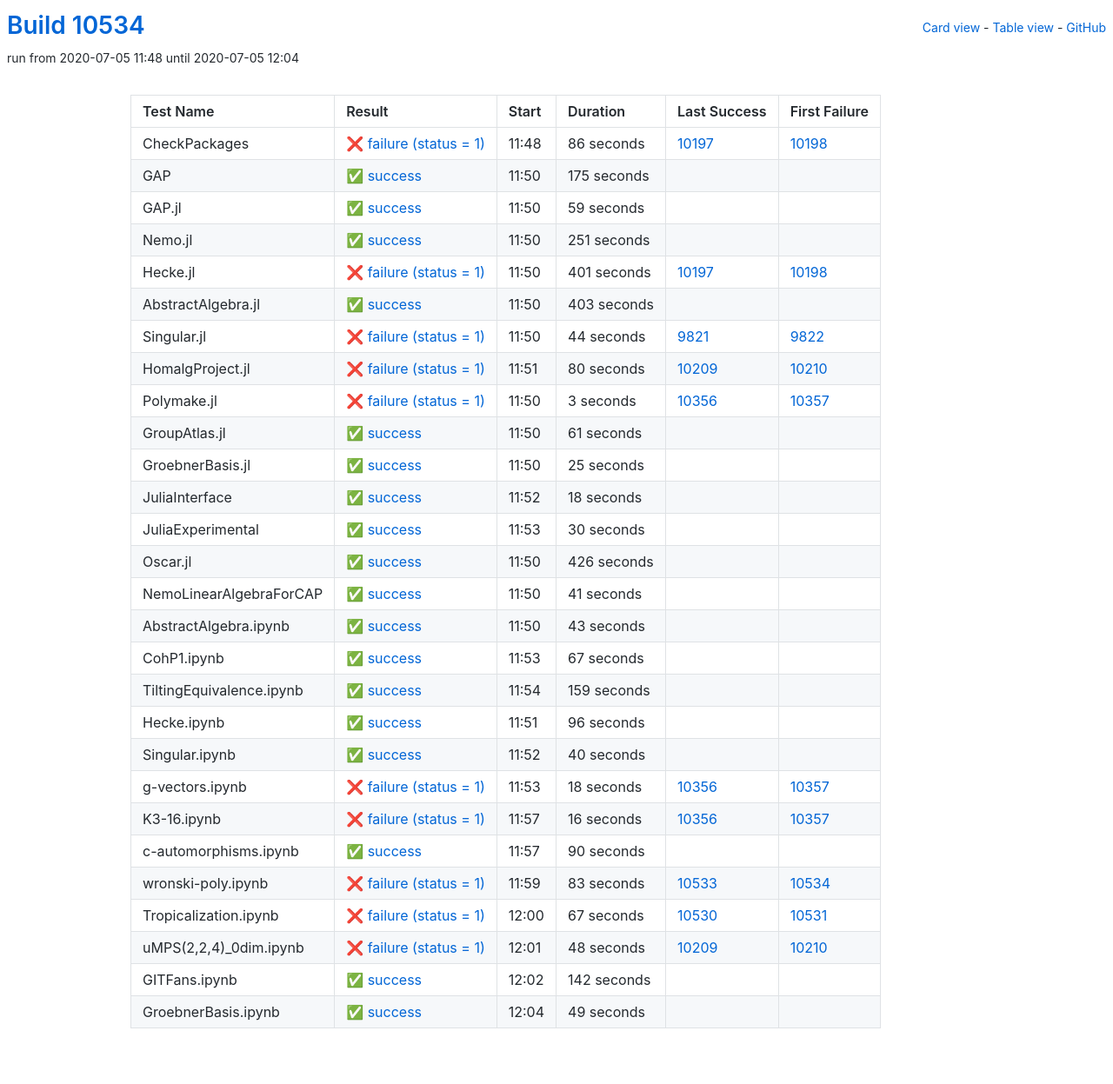
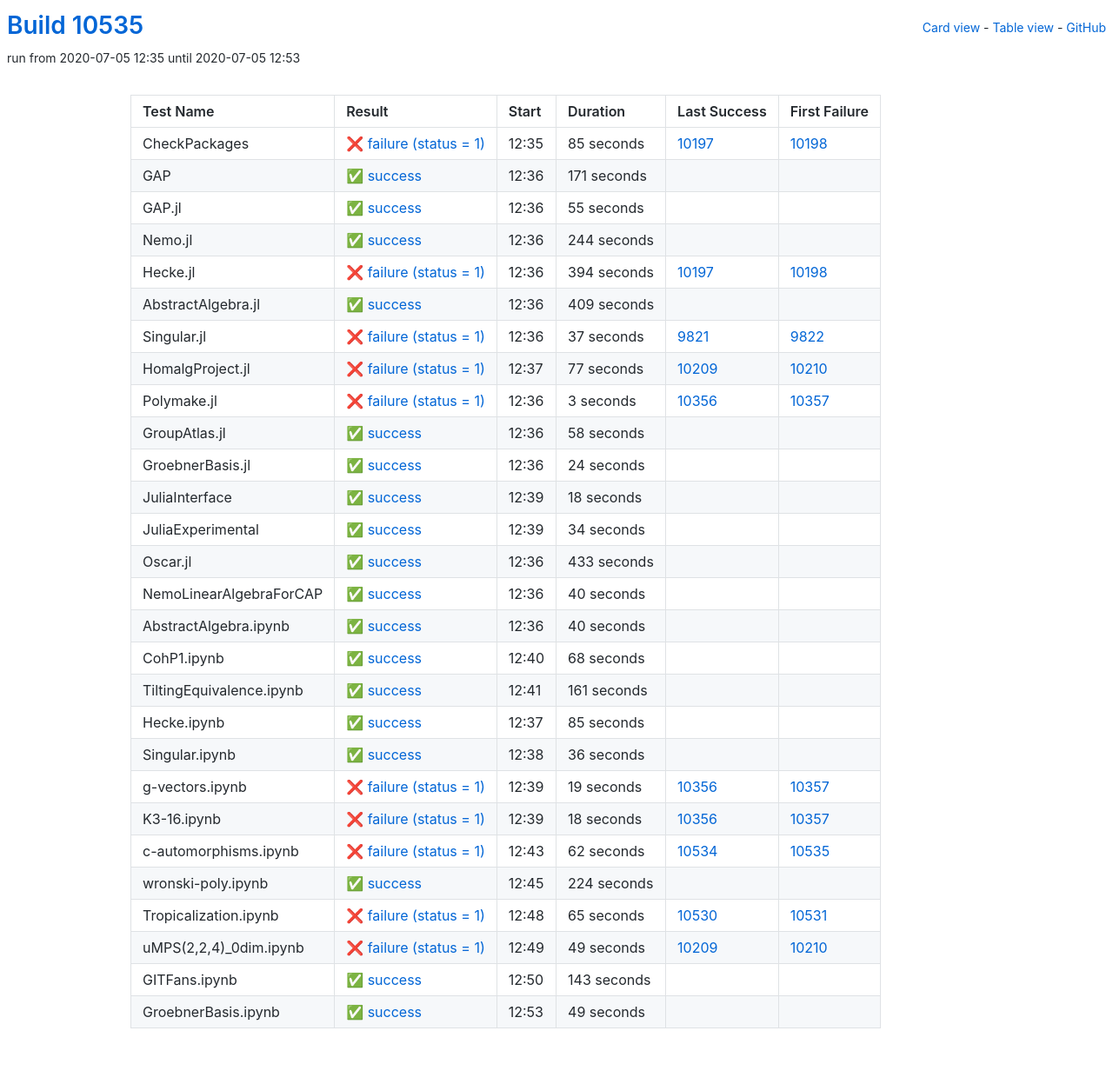
Before and after one commit to oscar-system/oscar-ci-status, a Jekyll site: the page built from table.html, in a window 1280 px wide. Shown: the whole page at 87% size. Built offline with Jekyll 4.4.1, drawn with Linux system fonts in a browser that asks for light colours.

Commit message:
Build #10535

```diff
--- a/_data/ci.yml
+++ b/_data/ci.yml
@@ -1,6 +1,6 @@
 ---
-build: 10534
-build_url: https://oscarci.mathematik.uni-kl.de/job/oscar/10534/
+build: 10535
+build_url: https://oscarci.mathematik.uni-kl.de/job/oscar/10535/
 job: oscar
 organization: oscar-system
 repo: oscar-ci-status
@@ -8,104 +8,104 @@
 tests:
 - name: CheckPackages
   id: checkpackages
-  log: https://oscarci.mathematik.uni-kl.de/job/oscar/10534/artifact/logs/build-10534/CheckPackages.log
-  start: 2020-07-05 11:48
+  log: https://oscarci.mathematik.uni-kl.de/job/oscar/10535/artifact/logs/build-10535/CheckPackages.log
+  start: 2020-07-05 12:35
   success: false
   exitcode: 1
   status: failure
-  duration: 86
+  duration: 85
   last_success: 10197
   last_success_url: https://oscarci.mathematik.uni-kl.de/job/oscar/10197/
   first_failure: 10198
   first_failure_url: https://oscarci.mathematik.uni-kl.de/job/oscar/10198/
 - name: GAP
   id: gap
-  log: https://oscarci.mathematik.uni-kl.de/job/oscar/10534/artifact/logs/build-10534/GAP.log
-  start: 2020-07-05 11:50
+  log: https://oscarci.mathematik.uni-kl.de/job/oscar/10535/artifact/logs/build-10535/GAP.log
+  start: 2020-07-05 12:36
   success: true
   exitcode: 0
   status: success
-  duration: 175
+  duration: 171
   last_success: false
   last_success_url:
   first_failure: false
   first_failure_url:
 - name: GAP.jl
   id: gap-jl
-  log: https://oscarci.mathematik.uni-kl.de/job/oscar/10534/artifact/logs/build-10534/GAP.jl.log
-  start: 2020-07-05 11:50
+  log: https://oscarci.mathematik.uni-kl.de/job/oscar/10535/artifact/logs/build-10535/GAP.jl.log
+  start: 2020-07-05 12:36
   success: true
   exitcode: 0
   status: success
-  duration: 59
+  duration: 55
   last_success: false
   last_success_url:
   first_failure: false
   first_failure_url:
 - name: Nemo.jl
   id: nemo-jl
-  log: https://oscarci.mathematik.uni-kl.de/job/oscar/10534/artifact/logs/build-10534/Nemo.jl.log
-  start: 2020-07-05 11:50
+  log: https://oscarci.mathematik.uni-kl.de/job/oscar/10535/artifact/logs/build-10535/Nemo.jl.log
+  start: 2020-07-05 12:36
   success: true
   exitcode: 0
   status: success
-  duration: 251
+  duration: 244
   last_success: false
   last_success_url:
   first_failure: false
   first_failure_url:
 - name: Hecke.jl
   id: hecke-jl
-  log: https://oscarci.mathematik.uni-kl.de/job/oscar/10534/artifact/logs/build-10534/Hecke.jl.log
-  start: 2020-07-05 11:50
+  log: https://oscarci.mathematik.uni-kl.de/job/oscar/10535/artifact/logs/build-10535/Hecke.jl.log
+  start: 2020-07-05 12:36
   success: false
   exitcode: 1
   status: failure
-  duration: 401
+  duration: 394
   last_success: 10197
   last_success_url: https://oscarci.mathematik.uni-kl.de/job/oscar/10197/
   first_failure: 10198
   first_failure_url: https://oscarci.mathematik.uni-kl.de/job/oscar/10198/
 - name: AbstractAlgebra.jl
   id: abstractalgebra-jl
-  log: https://oscarci.mathematik.uni-kl.de/job/oscar/10534/artifact/logs/build-10534/AbstractAlgebra.jl.log
-  start: 2020-07-05 11:50
+  log: https://oscarci.mathematik.uni-kl.de/job/oscar/10535/artifact/logs/build-10535/AbstractAlgebra.jl.log
+  start: 2020-07-05 12:36
   success: true
   exitcode: 0
   status: success
-  duration: 403
+  duration: 409
   last_success: false
   last_success_url:
   first_failure: false
   first_failure_url:
 - name: Singular.jl
   id: singular-jl
-  log: https://oscarci.mathematik.uni-kl.de/job/oscar/10534/artifact/logs/build-10534/Singular.jl.log
-  start: 2020-07-05 11:50
+  log: https://oscarci.mathematik.uni-kl.de/job/oscar/10535/artifact/logs/build-10535/Singular.jl.log
+  start: 2020-07-05 12:36
   success: false
   exitcode: 1
   status: failure
-  duration: 44
+  duration: 37
   last_success: 9821
   last_success_url: https://oscarci.mathematik.uni-kl.de/job/oscar/9821/
   first_failure: 9822
   first_failure_url: https://oscarci.mathematik.uni-kl.de/job/oscar/9822/
 - name: HomalgProject.jl
   id: homalgproject-jl
-  log: https://oscarci.mathematik.uni-kl.de/job/oscar/10534/artifact/logs/build-10534/HomalgProject.jl.log
-  start: 2020-07-05 11:51
+  log: https://oscarci.mathematik.uni-kl.de/job/oscar/10535/artifact/logs/build-10535/HomalgProject.jl.log
+  start: 2020-07-05 12:37
   success: false
   exitcode: 1
   status: failure
-  duration: 80
+  duration: 77
   last_success: 10209
   last_success_url: https://oscarci.mathematik.uni-kl.de/job/oscar/10209/
   first_failure: 10210
   first_failure_url: https://oscarci.mathematik.uni-kl.de/job/oscar/10210/
 - name: Polymake.jl
   id: polymake-jl
-  log: https://oscarci.mathematik.uni-kl.de/job/oscar/10534/artifact/logs/build-10534/Polymake.jl.log
-  start: 2020-07-05 11:50
+  log: https://oscarci.mathematik.uni-kl.de/job/oscar/10535/artifact/logs/build-10535/Polymake.jl.log
+  start: 2020-07-05 12:36
   success: false
   exitcode: 1
   status: failure
@@ -116,32 +116,32 @@
   first_failure_url: https://oscarci.mathematik.uni-kl.de/job/oscar/10357/
 - name: GroupAtlas.jl
   id: groupatlas-jl
-  log: https://oscarci.mathematik.uni-kl.de/job/oscar/10534/artifact/logs/build-10534/GroupAtlas.jl.log
-  start: 2020-07-05 11:50
+  log: https://oscarci.mathematik.uni-kl.de/job/oscar/10535/artifact/logs/build-10535/GroupAtlas.jl.log
+  start: 2020-07-05 12:36
   success: true
   exitcode: 0
   status: success
-  duration: 61
+  duration: 58
   last_success: false
   last_success_url:
   first_failure: false
   first_failure_url:
 - name: GroebnerBasis.jl
   id: groebnerbasis-jl
-  log: https://oscarci.mathematik.uni-kl.de/job/oscar/10534/artifact/logs/build-10534/GroebnerBasis.jl.log
-  start: 2020-07-05 11:50
+  log: https://oscarci.mathematik.uni-kl.de/job/oscar/10535/artifact/logs/build-10535/GroebnerBasis.jl.log
+  start: 2020-07-05 12:36
   success: true
   exitcode: 0
   status: success
-  duration: 25
+  duration: 24
   last_success: false
   last_success_url:
   first_failure: false
   first_failure_url:
 - name: JuliaInterface
   id: juliainterface
-  log: https://oscarci.mathematik.uni-kl.de/job/oscar/10534/artifact/logs/build-10534/JuliaInterface.log
-  start: 2020-07-05 11:52
+  log: https://oscarci.mathematik.uni-kl.de/job/oscar/10535/artifact/logs/build-10535/JuliaInterface.log
+  start: 2020-07-05 12:39
   success: true
   exitcode: 0
   status: success
@@ -152,92 +152,32 @@
   first_failure_url:
 - name: JuliaExperimental
   id: juliaexperimental
-  log: https://oscarci.mathematik.uni-kl.de/job/oscar/10534/artifact/logs/build-10534/JuliaExperimental.log
-  start: 2020-07-05 11:53
+  log: https://oscarci.mathematik.uni-kl.de/job/oscar/10535/artifact/logs/build-10535/JuliaExperimental.log
+  start: 2020-07-05 12:39
   success: true
   exitcode: 0
   status: success
-  duration: 30
+  duration: 34
   last_success: false
   last_success_url:
   first_failure: false
   first_failure_url:
 - name: Oscar.jl
   id: oscar-jl
-  log: https://oscarci.mathematik.uni-kl.de/job/oscar/10534/artifact/logs/build-10534/Oscar.jl.log
-  start: 2020-07-05 11:50
+  log: https://oscarci.mathematik.uni-kl.de/job/oscar/10535/artifact/logs/build-10535/Oscar.jl.log
+  start: 2020-07-05 12:36
   success: true
   exitcode: 0
   status: success
-  duration: 426
+  duration: 433
   last_success: false
   last_success_url:
   first_failure: false
   first_failure_url:
 - name: NemoLinearAlgebraForCAP
   id: nemolinearalgebraforcap
-  log: https://oscarci.mathematik.uni-kl.de/job/oscar/10534/artifact/logs/build-10534/NemoLinearAlgebraForCAP.log
-  start: 2020-07-05 11:50
-  success: true
-  exitcode: 0
-  status: success
-  duration: 41
-  last_success: false
-  last_success_url:
-  first_failure: false
-  first_failure_url:
-- name: AbstractAlgebra.ipynb
-  id: abstractalgebra-ipynb
-  log: https://oscarci.mathematik.uni-kl.de/job/oscar/10534/artifact/logs/build-10534/AbstractAlgebra.ipynb.log
-  start: 2020-07-05 11:50
-  success: true
-  exitcode: 0
-  status: success
-  duration: 43
-  last_success: false
-  last_success_url:
-  first_failure: false
-  first_failure_url:
-- name: CohP1.ipynb
-  id: cohp1-ipynb
-  log: https://oscarci.mathematik.uni-kl.de/job/oscar/10534/artifact/logs/build-10534/CohP1.ipynb.log
-  start: 2020-07-05 11:53
-  success: true
-  exitcode: 0
-  status: success
-  duration: 67
-  last_success: false
-  last_success_url:
-  first_failure: false
-  first_failure_url:
-- name: TiltingEquivalence.ipynb
-  id: tiltingequivalence-ipynb
-  log: https://oscarci.mathematik.uni-kl.de/job/oscar/10534/artifact/logs/build-10534/TiltingEquivalence.ipynb.log
-  start: 2020-07-05 11:54
-  success: true
-  exitcode: 0
-  status: success
-  duration: 159
-  last_success: false
-  last_success_url:
-  first_failure: false
-  first_failure_url:
-- name: Hecke.ipynb
-  id: hecke-ipynb
-  log: https://oscarci.mathematik.uni-kl.de/job/oscar/10534/artifact/logs/build-10534/Hecke.ipynb.log
-  start: 2020-07-05 11:51
-  success: true
-  exitcode: 0
-  status: success
-  duration: 96
-  last_success: false
-  last_success_url:
-  first_failure: false
-  first_failure_url:
-- name: Singular.ipynb
-  id: singular-ipynb
-  log: https://oscarci.mathematik.uni-kl.de/job/oscar/10534/artifact/logs/build-10534/Singular.ipynb.log
-  start: 2020-07-05 11:52
+  log: https://oscarci.mathematik.uni-kl.de/job/oscar/10535/artifact/logs/build-10535/NemoLinearAlgebraForCAP.log
+  start: 2020-07-05 12:36
   success: true
   exitcode: 0
   status: success
@@ -246,10 +186,82 @@
   last_success_url:
   first_failure: false
   first_failure_url:
+- name: AbstractAlgebra.ipynb
+  id: abstractalgebra-ipynb
+  log: https://oscarci.mathematik.uni-kl.de/job/oscar/10535/artifact/logs/build-10535/AbstractAlgebra.ipynb.log
+  start: 2020-07-05 12:36
+  success: true
+  exitcode: 0
+  status: success
+  duration: 40
+  last_success: false
+  last_success_url:
+  first_failure: false
+  first_failure_url:
+- name: CohP1.ipynb
+  id: cohp1-ipynb
+  log: https://oscarci.mathematik.uni-kl.de/job/oscar/10535/artifact/logs/build-10535/CohP1.ipynb.log
+  start: 2020-07-05 12:40
+  success: true
+  exitcode: 0
+  status: success
+  duration: 68
+  last_success: false
+  last_success_url:
+  first_failure: false
+  first_failure_url:
+- name: TiltingEquivalence.ipynb
+  id: tiltingequivalence-ipynb
+  log: https://oscarci.mathematik.uni-kl.de/job/oscar/10535/artifact/logs/build-10535/TiltingEquivalence.ipynb.log
+  start: 2020-07-05 12:41
+  success: true
+  exitcode: 0
+  status: success
+  duration: 161
+  last_success: false
+  last_success_url:
+  first_failure: false
+  first_failure_url:
+- name: Hecke.ipynb
+  id: hecke-ipynb
+  log: https://oscarci.mathematik.uni-kl.de/job/oscar/10535/artifact/logs/build-10535/Hecke.ipynb.log
+  start: 2020-07-05 12:37
+  success: true
+  exitcode: 0
+  status: success
+  duration: 85
+  last_success: false
+  last_success_url:
+  first_failure: false
+  first_failure_url:
+- name: Singular.ipynb
+  id: singular-ipynb
+  log: https://oscarci.mathematik.uni-kl.de/job/oscar/10535/artifact/logs/build-10535/Singular.ipynb.log
+  start: 2020-07-05 12:38
+  success: true
+  exitcode: 0
+  status: success
+  duration: 36
+  last_success: false
+  last_success_url:
+  first_failure: false
+  first_failure_url:
 - name: g-vectors.ipynb
   id: g-vectors-ipynb
-  log: https://oscarci.mathematik.uni-kl.de/job/oscar/10534/artifact/logs/build-10534/g-vectors.ipynb.log
-  start: 2020-07-05 11:53
+  log: https://oscarci.mathematik.uni-kl.de/job/oscar/10535/artifact/logs/build-10535/g-vectors.ipynb.log
+  start: 2020-07-05 12:39
+  success: false
+  exitcode: 1
+  status: failure
+  duration: 19
+  last_success: 10356
+  last_success_url: https://oscarci.mathematik.uni-kl.de/job/oscar/10356/
+  first_failure: 10357
+  first_failure_url: https://oscarci.mathematik.uni-kl.de/job/oscar/10357/
+- name: K3-16.ipynb
+  id: k3-16-ipynb
+  log: https://oscarci.mathematik.uni-kl.de/job/oscar/10535/artifact/logs/build-10535/K3-16.ipynb.log
+  start: 2020-07-05 12:39
   success: false
   exitcode: 1
   status: failure
@@ -258,82 +270,70 @@
   last_success_url: https://oscarci.mathematik.uni-kl.de/job/oscar/10356/
   first_failure: 10357
   first_failure_url: https://oscarci.mathematik.uni-kl.de/job/oscar/10357/
-- name: K3-16.ipynb
-  id: k3-16-ipynb
-  log: https://oscarci.mathematik.uni-kl.de/job/oscar/10534/artifact/logs/build-10534/K3-16.ipynb.log
-  start: 2020-07-05 11:57
+- name: c-automorphisms.ipynb
+  id: c-automorphisms-ipynb
+  log: https://oscarci.mathematik.uni-kl.de/job/oscar/10535/artifact/logs/build-10535/c-automorphisms.ipynb.log
+  start: 2020-07-05 12:43
   success: false
   exitcode: 1
   status: failure
-  duration: 16
-  last_success: 10356
-  last_success_url: https://oscarci.mathematik.uni-kl.de/job/oscar/10356/
-  first_failure: 10357
-  first_failure_url: https://oscarci.mathematik.uni-kl.de/job/oscar/10357/
-- name: c-automorphisms.ipynb
-  id: c-automorphisms-ipynb
-  log: https://oscarci.mathematik.uni-kl.de/job/oscar/10534/artifact/logs/build-10534/c-automorphisms.ipynb.log
-  start: 2020-07-05 11:57
+  duration: 62
+  last_success: 10534
+  last_success_url: https://oscarci.mathematik.uni-kl.de/job/oscar/10534/
+  first_failure: 10535
+  first_failure_url: https://oscarci.mathematik.uni-kl.de/job/oscar/10535/
+- name: wronski-poly.ipynb
+  id: wronski-poly-ipynb
+  log: https://oscarci.mathematik.uni-kl.de/job/oscar/10535/artifact/logs/build-10535/wronski-poly.ipynb.log
+  start: 2020-07-05 12:45
   success: true
   exitcode: 0
   status: success
-  duration: 90
+  duration: 224
   last_success: false
   last_success_url:
   first_failure: false
   first_failure_url:
-- name: wronski-poly.ipynb
-  id: wronski-poly-ipynb
-  log: https://oscarci.mathematik.uni-kl.de/job/oscar/10534/artifact/logs/build-10534/wronski-poly.ipynb.log
-  start: 2020-07-05 11:59
+- name: Tropicalization.ipynb
+  id: tropicalization-ipynb
+  log: https://oscarci.mathematik.uni-kl.de/job/oscar/10535/artifact/logs/build-10535/Tropicalization.ipynb.log
+  start: 2020-07-05 12:48
   success: false
   exitcode: 1
   status: failure
-  duration: 83
-  last_success: 10533
-  last_success_url: https://oscarci.mathematik.uni-kl.de/job/oscar/10533/
-  first_failure: 10534
-  first_failure_url: https://oscarci.mathematik.uni-kl.de/job/oscar/10534/
-- name: Tropicalization.ipynb
-  id: tropicalization-ipynb
-  log: https://oscarci.mathematik.uni-kl.de/job/oscar/10534/artifact/logs/build-10534/Tropicalization.ipynb.log
-  start: 2020-07-05 12:00
-  success: false
-  exitcode: 1
-  status: failure
-  duration: 67
+  duration: 65
   last_success: 10530
   last_success_url: https://oscarci.mathematik.uni-kl.de/job/oscar/10530/
   first_failure: 10531
   first_failure_url: https://oscarci.mathematik.uni-kl.de/job/oscar/10531/
 - name: uMPS(2,2,4)_0dim.ipynb
   id: umps-2-2-4-0dim-ipynb
-  log: https://oscarci.mathematik.uni-kl.de/job/oscar/10534/artifact/logs/build-10534/uMPS-2-2-4-_0dim.ipynb.log
-  start: 2020-07-05 12:01
+  log: https://oscarci.mathematik.uni-kl.de/job/oscar/10535/artifact/logs/build-10535/uMPS-2-2-4-_0dim.ipynb.log
+  start: 2020-07-05 12:49
   success: false
   exitcode: 1
   status: failure
-  duration: 48
+  duration: 49
   last_success: 10209
   last_success_url: https://oscarci.mathematik.uni-kl.de/job/oscar/10209/
   first_failure: 10210
   first_failure_url: https://oscarci.mathematik.uni-kl.de/job/oscar/10210/
 - name: GITFans.ipynb
   id: gitfans-ipynb
-  log: https://oscarci.mathematik.uni-kl.de/job/oscar/10534/artifact/logs/build-10534/GITFans.ipynb.log
-  start: 2020-07-05 12:02
+  log: https://oscarci.mathematik.uni-kl.de/job/oscar/10535/artifact/logs/build-10535/GITFans.ipynb.log
+  start: 2020-07-05 12:50
   success: true
   exitcode: 0
   status: success
-  duration: 142
+  duration: 143
   last_success: false
   last_success_url:
   first_failure: false
   first_failure_url:
 - name: GroebnerBasis.ipynb
   id: groebnerbasis-ipynb
-  log: https://oscarci.mathematik.uni-kl.de/job/oscar/10534/artifact/logs/build-10534/GroebnerBasis.ipynb.log
-  start: 2020-07-05 12:04
+  log: https://oscarci.mathematik.uni-kl.de/job/oscar/10535/artifact/logs/build-10535/GroebnerBasis.ipynb.log
+  start: 2020-07-05 12:53
   success: true
   exitcode: 0
   status: success
```
Also changed, not shown: README.md.
